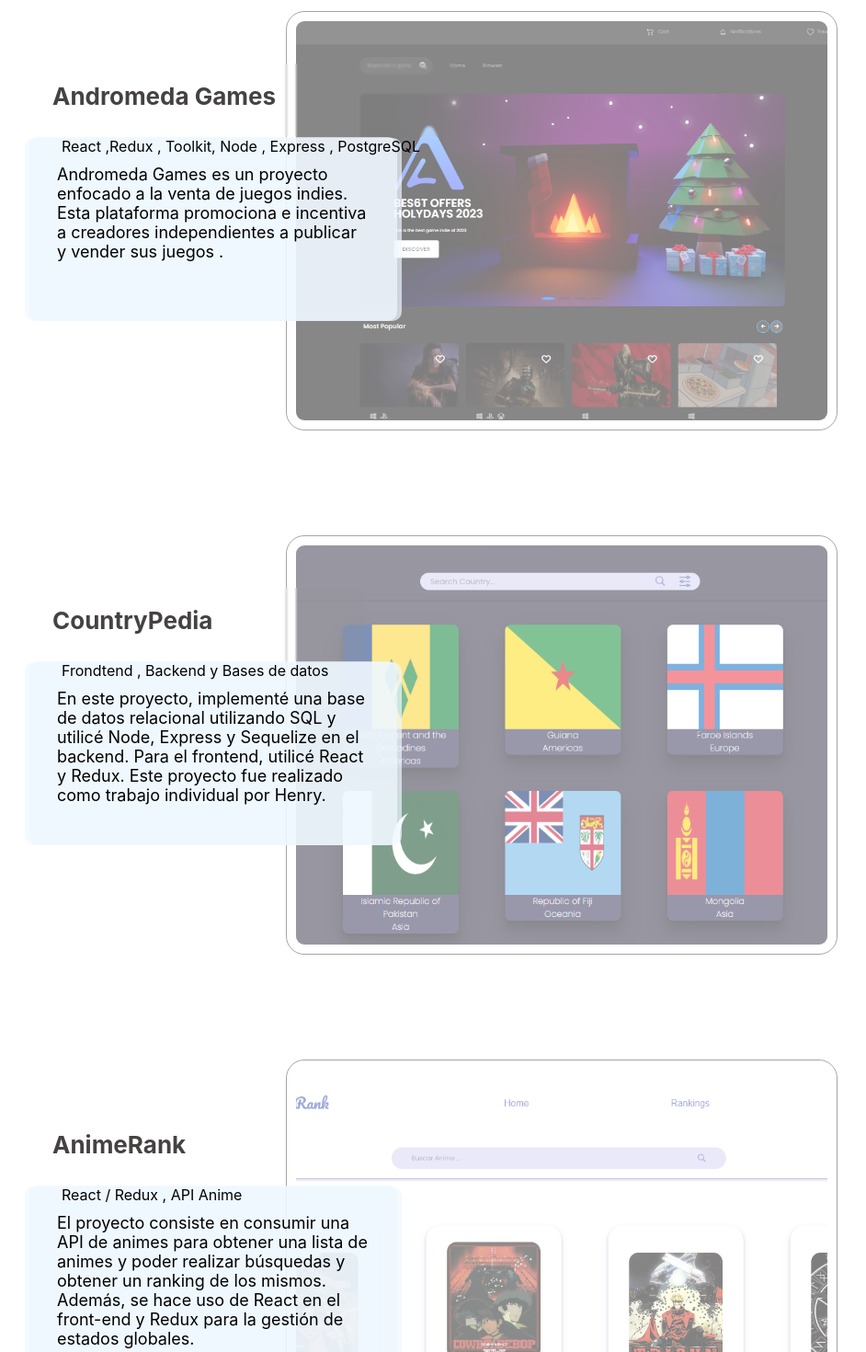
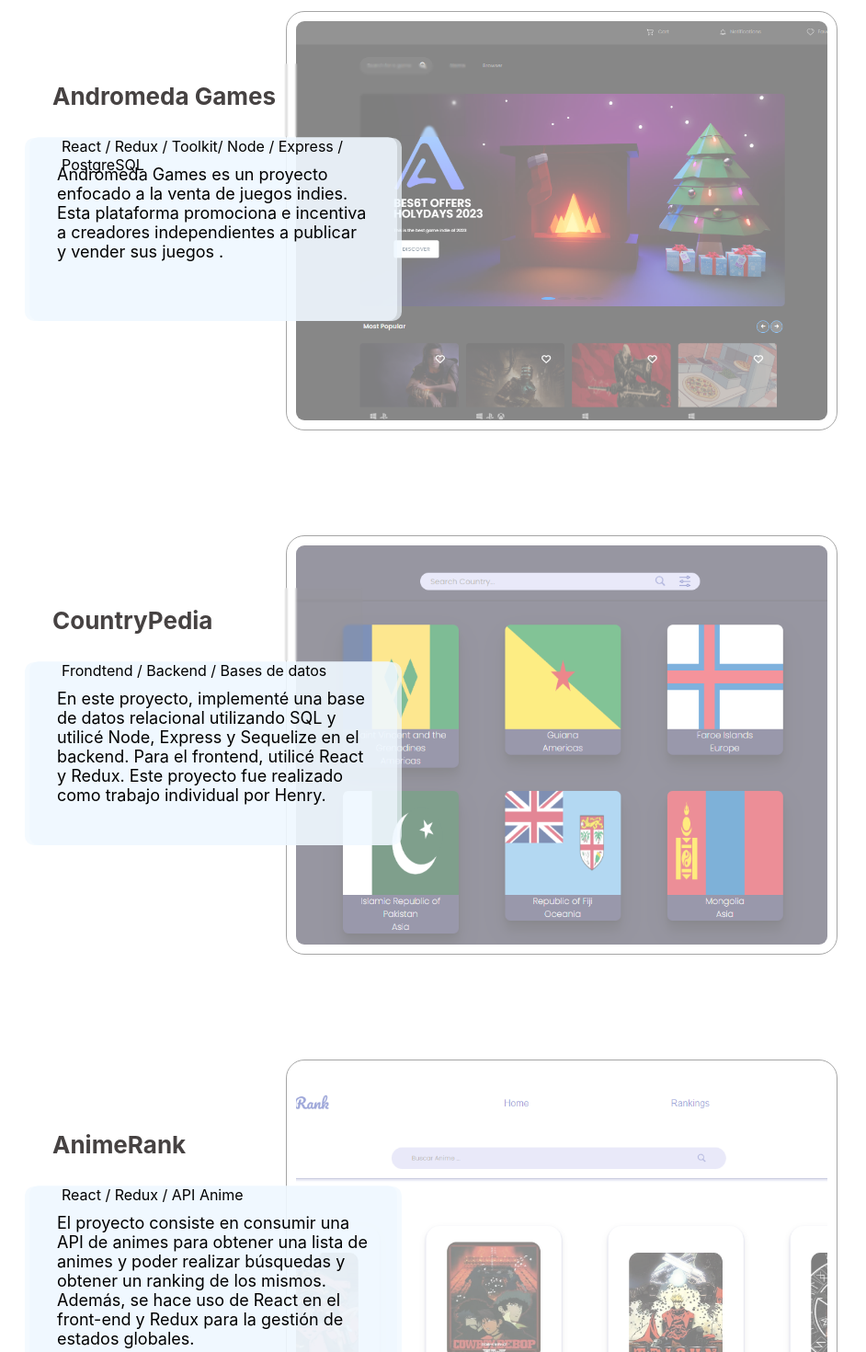
Before and after one commit to AylenGorosito313/portfolio, a React (Vite) app: page /proyects in a window 1280 px wide. Shown: the part 700-2170 px from the top of the page at 92% size, without its empty margins (29-971 px from the left). Built offline with nearby package versions, Linux system fonts and the light colour scheme.

Commit message:
add recents proyects1

```diff
--- a/src/components/CardHome/CardHome.jsx
+++ b/src/components/CardHome/CardHome.jsx
@@ -11,18 +11,19 @@ const ProyectosRecientes = [
     link: "https://micole.vercel.app/",
   },
   {
-    titulo: "Adrian Hidráulica",
-    img: "https://res.cloudinary.com/dj8p0rdxn/image/upload/v1681475614/hjsrmhziep376bvqez7m.png",
-    description: "Sistema de gestion de inventario , trabajos y empleados",
-    link: "",
-  },
-  {
     titulo: "Star Wars",
     img: "https://res.cloudinary.com/dj8p0rdxn/image/upload/v1681475668/v5a7yebjoyrrty454mr2.png",
     description:
       " Star Wars - random battle , es una prueba tecnica  que realicé para desarrollador front-end ",
     link: "https://star-wars-challenge-one.vercel.app/",
   },
+  {
+    titulo: "Adrian Hidráulica",
+    img: "https://res.cloudinary.com/dj8p0rdxn/image/upload/v1681475614/hjsrmhziep376bvqez7m.png",
+    description: "Sistema de gestion de inventario , trabajos y empleados",
+    link: "",
+  },
+
 ];
 
 export default function CardHome() {
--- a/src/pages/proyects/Proyects.jsx
+++ b/src/pages/proyects/Proyects.jsx
@@ -18,7 +18,7 @@ export default function Proyects() {
       />
       <Cards
         titulo="Andromeda Games"
-        tecno="React ,Redux , Toolkit, Node , Express , PostgreSQL"
+        tecno="React / Redux / Toolkit/ Node / Express / PostgreSQL"
         parrafo="Andromeda Games  es un proyecto enfocado a la venta de juegos indies. Esta plataforma promociona e incentiva a creadores independientes a publicar y vender sus juegos . "
         img={Andromeda}
         link="https://andromedagames.netlify.app/"
@@ -26,7 +26,7 @@ export default function Proyects() {
 
       <Cards
         titulo="CountryPedia"
-        tecno="Frondtend , Backend y Bases de datos"
+        tecno="Frondtend / Backend / Bases de datos"
         parrafo="En este proyecto, implementé una base de datos relacional utilizando SQL y utilicé Node, Express y Sequelize en el backend. Para el frontend, utilicé React y Redux. Este proyecto fue realizado como trabajo individual por Henry. "
         img={pedia}
         link="https://pi-henry-front.vercel.app/"
@@ -34,7 +34,7 @@ export default function Proyects() {
 
       <Cards
         titulo="AnimeRank"
-        tecno="React / Redux , API Anime"
+        tecno="React / Redux / API Anime"
         parrafo="El proyecto consiste en consumir una API de animes para obtener una lista de animes y poder realizar búsquedas y obtener un ranking de los mismos. Además, se hace uso de React en el front-end y Redux para la gestión de estados globales. "
         img={imgRankA}
         link="https://animerankig-shya.vercel.app/"
```
